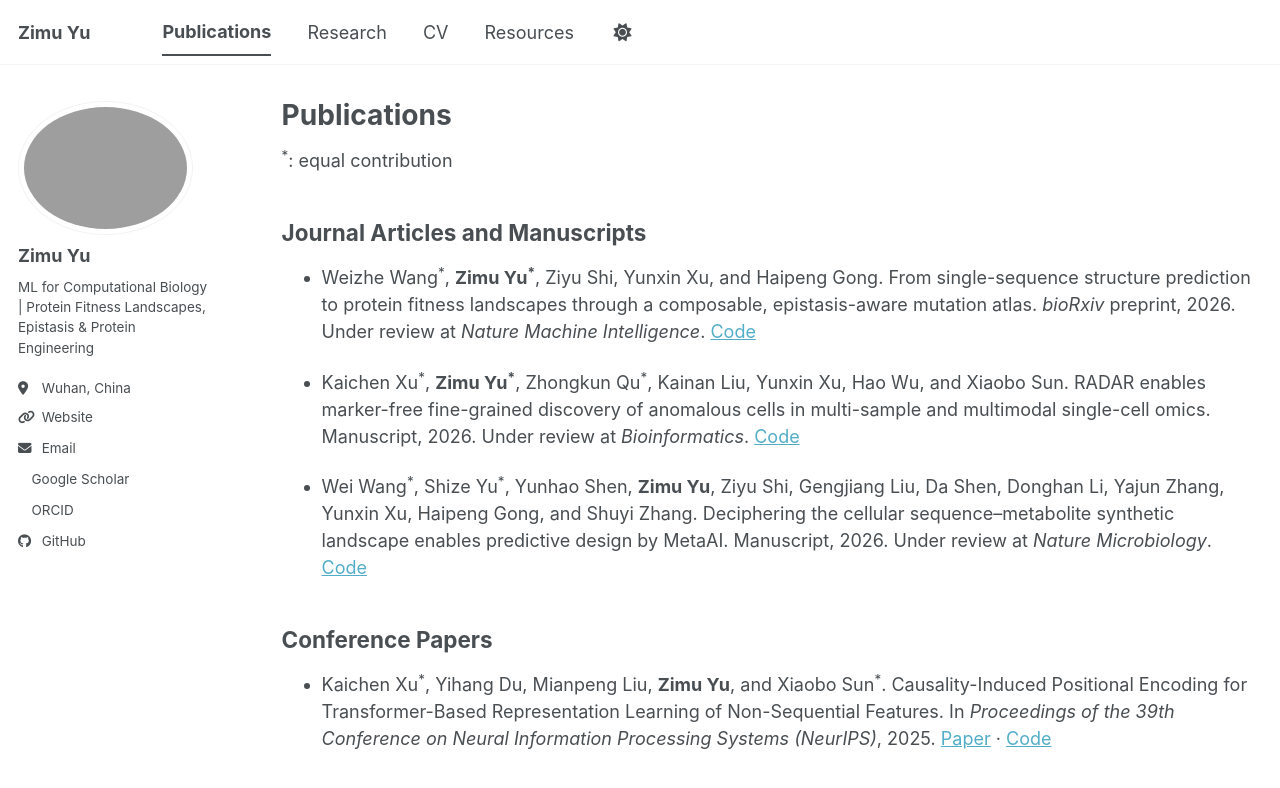
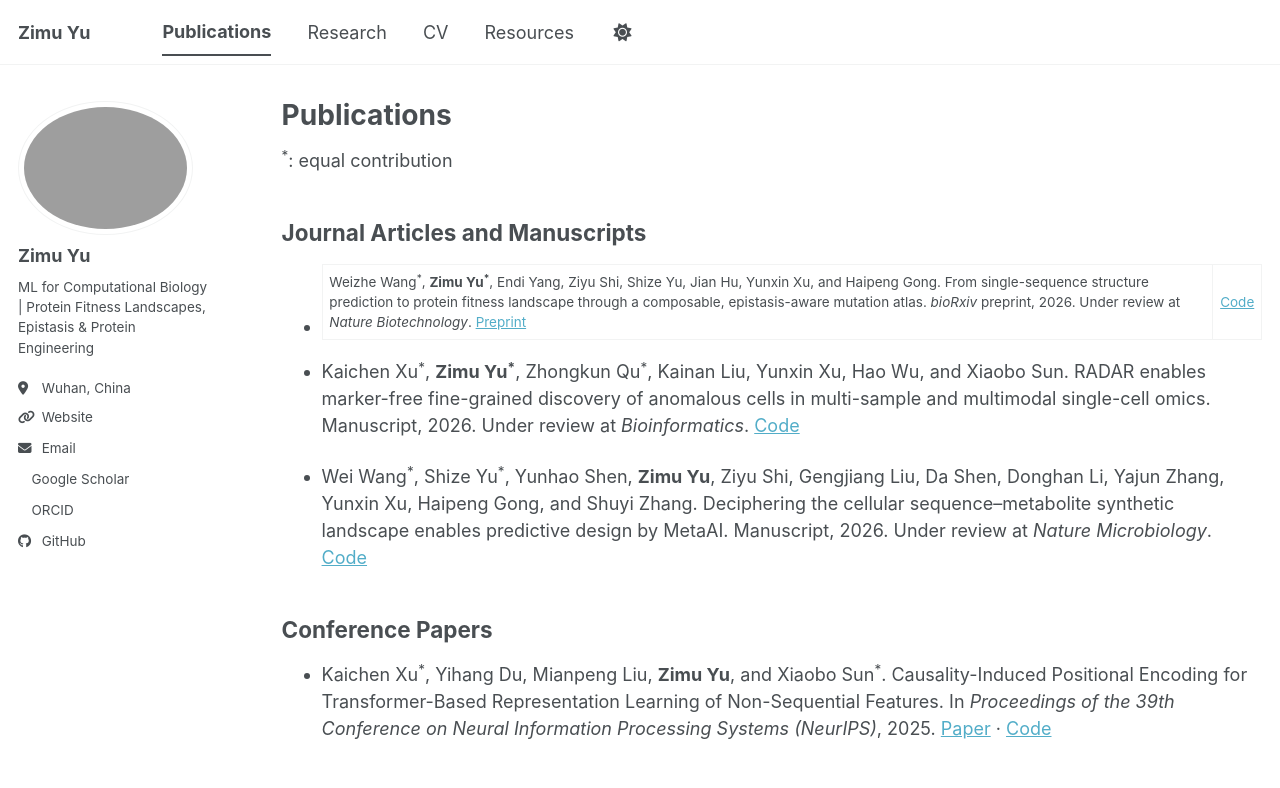
Before and after one commit to zimu-yu/zimu-yu.github.io, a Jekyll site: the page built from _pages/publications.md, in a window 1280 px wide. Shown: the top 788 px of the page. Built offline with Jekyll 4.4.1, drawn with Linux system fonts in a browser that asks for light colours; a style sheet for code colours, icons or effects is not loaded.

Commit message:
Update publications.md

```diff
--- a/_pages/publications.md
+++ b/_pages/publications.md
@@ -10,7 +10,7 @@ author_profile: true
 
 ## Journal Articles and Manuscripts
 
-- Weizhe Wang<sup>&#42;</sup>, **Zimu Yu<sup>&#42;</sup>**, Ziyu Shi, Yunxin Xu, and Haipeng Gong. From single-sequence structure prediction to protein fitness landscapes through a composable, epistasis-aware mutation atlas. *bioRxiv* preprint, 2026. Under review at *Nature Machine Intelligence*. [Code](https://github.com/Gonglab-THU/Cerebra)
+- Weizhe Wang<sup>&#42;</sup>, **Zimu Yu<sup>&#42;</sup>**, Endi Yang, Ziyu Shi, Shize Yu, Jian Hu, Yunxin Xu, and Haipeng Gong. From single-sequence structure prediction to protein fitness landscape through a composable, epistasis-aware mutation atlas. *bioRxiv* preprint, 2026. Under review at *Nature Biotechnology*. [Preprint](https://doi.org/10.64898/2026.09.24.753701) | [Code](https://github.com/xulab-research/Cerebra-Epistasis)
 
 - Kaichen Xu<sup>&#42;</sup>, **Zimu Yu<sup>&#42;</sup>**, Zhongkun Qu<sup>&#42;</sup>, Kainan Liu, Yunxin Xu, Hao Wu, and Xiaobo Sun. RADAR enables marker-free fine-grained discovery of anomalous cells in multi-sample and multimodal single-cell omics. Manuscript, 2026. Under review at *Bioinformatics*. [Code](https://github.com/Catchxu/RADAR)
 
```
